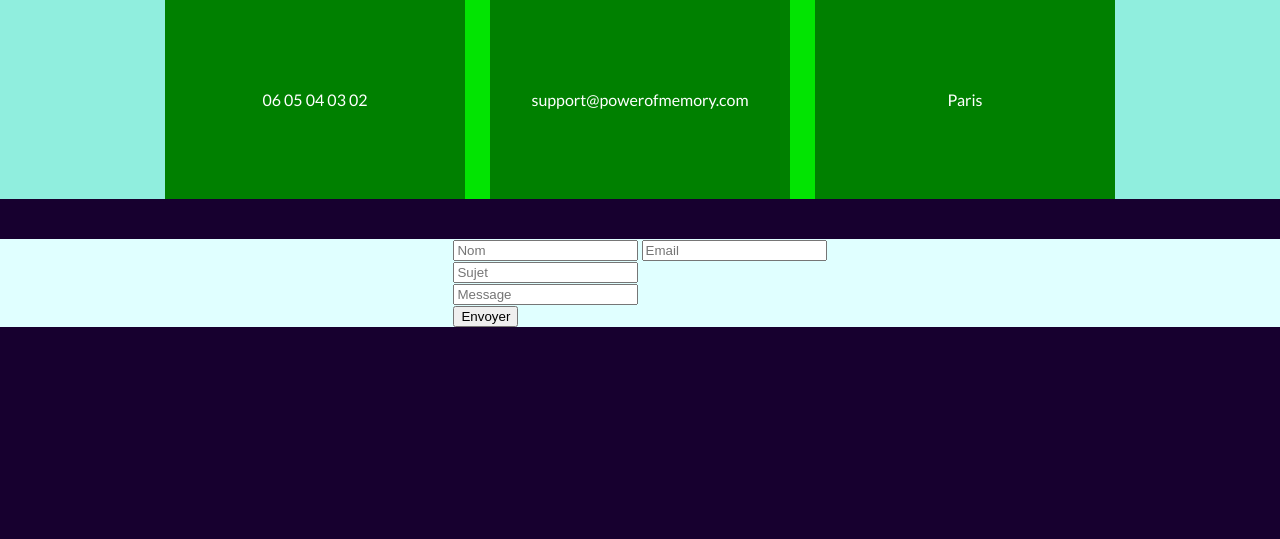
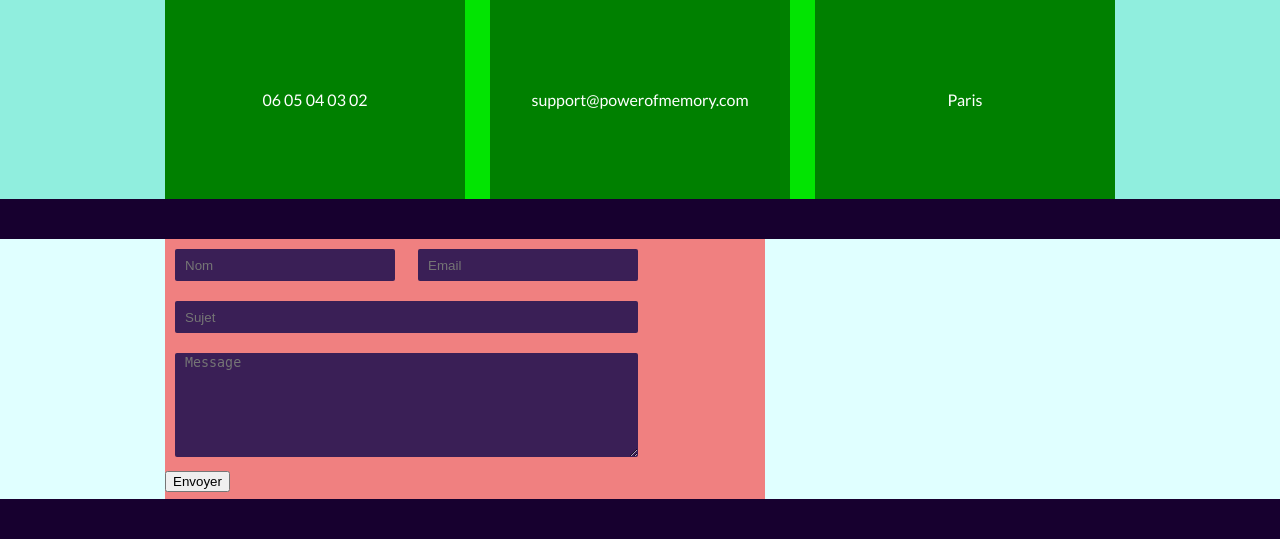
Before and after one commit to JeanFourest/Puissance_4, a PHP site: page /contact.html in a window 1280 px wide. Shown: the part 441-980 px from the top of the page. Before the commit the page ends 768 px from the top, so only its background shows below. Run offline with PHP 8.4, Linux system fonts and the light colour scheme.

Commit message:
mise en place du formulaire

```diff
--- a/assets/contact/main.css
+++ b/assets/contact/main.css
@@ -51,5 +51,74 @@ body
     display: flex;
     justify-content: center;
     margin-top: 40px;
+    margin-bottom: 40px;
     background-color: lightcyan;
 }
+
+.fomulaire2
+{
+    background-color: lightcoral;
+    width: 600px;
+    height: 260px;
+    margin-right: 350px;
+}
+
+#nom
+{
+    background-color: rgb(58, 31, 86);
+    border: none;
+    margin: 10px;
+    padding-left: 10px;
+    padding-right: 10px;
+    border-radius: 2px;
+    width: 200px;
+    height: 30px;
+    color: white;
+}
+
+#email
+{
+    background-color: rgb(58, 31, 86);
+    border: none;
+    margin: 10px;
+
+    padding-left: 10px;
+    padding-right: 10px;
+    border-radius: 2px;
+    width: 200px;
+    height: 30px;
+    color: white;
+}
+
+#sujet
+{
+    background-color: rgb(58, 31, 86);
+    border: none;
+    margin: 10px;
+
+    padding-left: 10px;
+    padding-right: 10px;
+    border-radius: 2px;
+    width: 443px;
+    height: 30px;
+    color: white;
+}
+
+#message
+{
+    background-color: rgb(58, 31, 86);
+    border: none;
+    margin: 10px;
+
+    padding-left: 10px;
+    padding-right: 10px;
+    border-radius: 2px;
+    width: 443px;
+    height: 100px;
+    color: white;
+}
+
+#bouttonformulaire
+{
+
+}
--- a/contact.html
+++ b/contact.html
@@ -37,15 +37,15 @@
     </div>
 
     <div class="formulaire">
-        <div class="formulaire2">
             <form action="">
-                <input type="text" id="nom" name="nom" placeholder="Nom">
-                <input type="email" id="email" name="email" placeholder="Email"><br>
-                <input type="text" id="sujet" name="sujet" placeholder="Sujet"><br>
-                <input type="text" id="message" name="message" placeholder="Message"><br>
-                <input type="button" id="bouttonformulaire" value="Envoyer">
+                <div class="fomulaire2">
+                    <input type="text" id="nom" name="nom" placeholder="Nom">
+                    <input type="email" id="email" name="email" placeholder="Email"><br>
+                    <input type="text" id="sujet" name="sujet" placeholder="Sujet"><br>
+                    <textarea name="message" id="message" placeholder="Message"></textarea><br>
+                    <input type="button" id="bouttonformulaire" value="Envoyer">
+                </div>
             </form>
-        </div>
     </div>
 
 </body>
```
